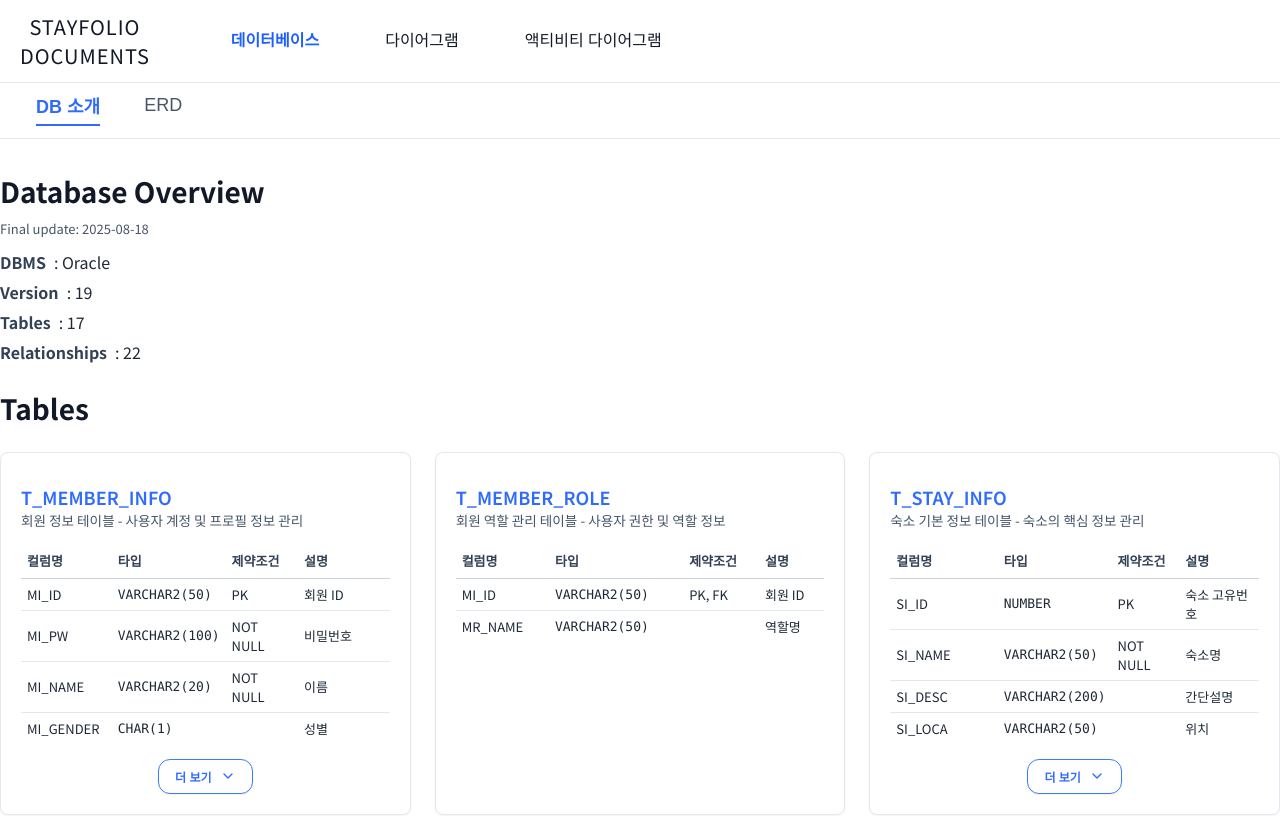
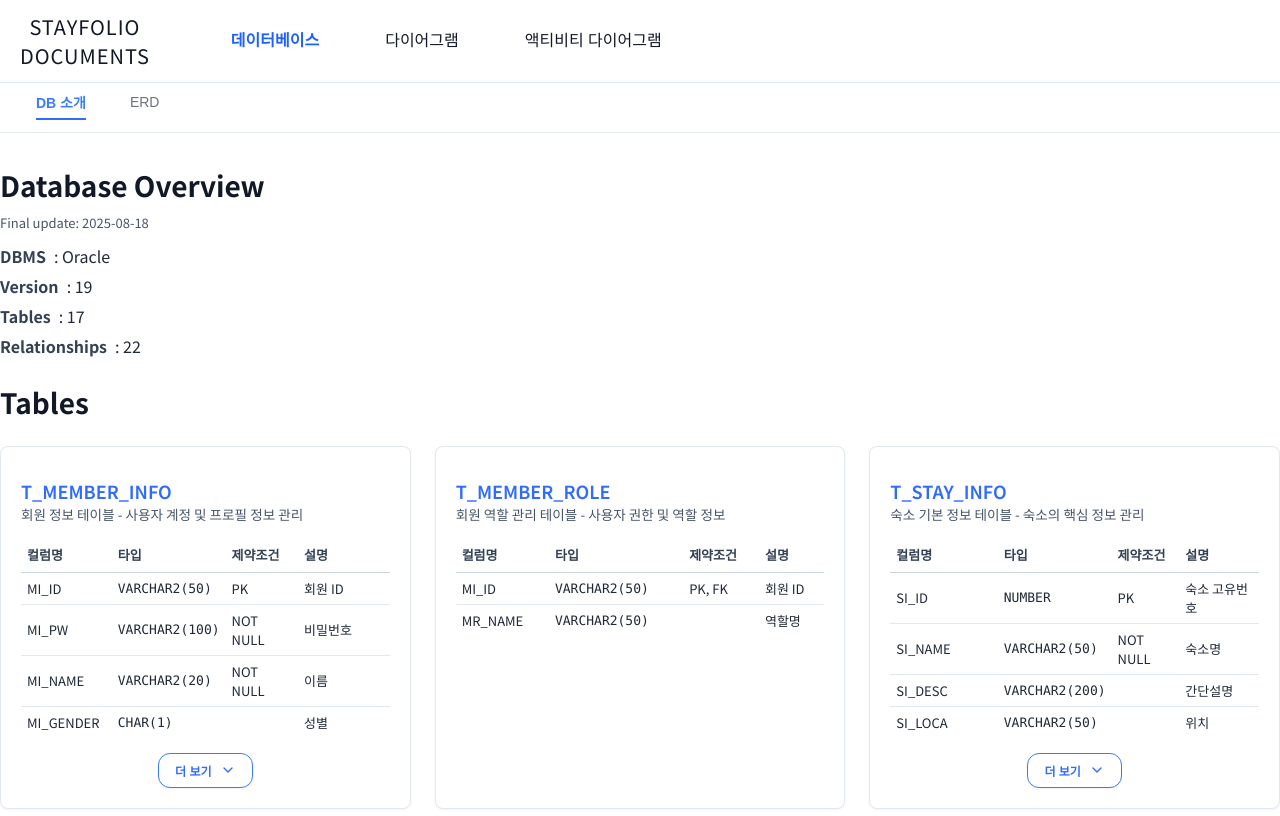
Before and after one commit to Spring-team-Project2025/stay_folio_documents, a React (Create React App) app: page / in a window 1280 px wide. Shown: the top 816 px of the page. Built offline with nearby package versions, Linux system fonts and the light colour scheme; a web font is replaced by a local one.

Commit message:
fix: edit top bar css

```diff
--- a/src/components/Database/DatabaseDesc.jsx
+++ b/src/components/Database/DatabaseDesc.jsx
@@ -3,7 +3,6 @@ import DatabaseDescTables from "./DatabaseDescTables";
 import DatabaseDescRelationships from "./DatabaseDescRelationships";
 import "../../styles/Database/DatabaseDesc.css";
 import "../../styles/Database/DatabaseTables.css";
-import "../../styles/Database/DatabaseRelationships.css";
 
 function DatabaseDesc() {
   return (
--- a/src/pages/Database.jsx
+++ b/src/pages/Database.jsx
@@ -1,6 +1,5 @@
 import React, { useState } from "react";
 import "../styles/Database/Database.css";
-import "../styles/Database/DatabaseRelationships.css";
 import DatabaseTopbar from "../components/Database/DatabaseTopbar";
 import DatabaseDesc from "../components/Database/DatabaseDesc";
 import DatabaseERD from "../components/Database/DatabaseERD";
--- a/src/styles/Database/Database.css
+++ b/src/styles/Database/Database.css
@@ -23,10 +23,10 @@
 
 .db-tab {
   appearance: none;
-  font-size: var(--body1);
+  font-size: 14px;
   background: none;
   border: none;
-  color: var(--neutral-600);
+  color: var(--neutral-500);
   padding: 8px 16px;
   position: relative;
   cursor: pointer;
@@ -38,7 +38,7 @@
 }
 
 .db-tab.is-active {
-  color: var(--primary-600);
+  color: var(--primary-500);
   font-weight: 600;
 }
 
--- a/src/styles/Diagram/Diagram.css
+++ b/src/styles/Diagram/Diagram.css
@@ -66,7 +66,6 @@
 }
 
 /* Mermaid Diagram Styles */
-
 
 .mermaid-container {
   width: 100%;
```
Also changed, not shown: src/styles/Database/DatabaseRelationships.css (deleted).
